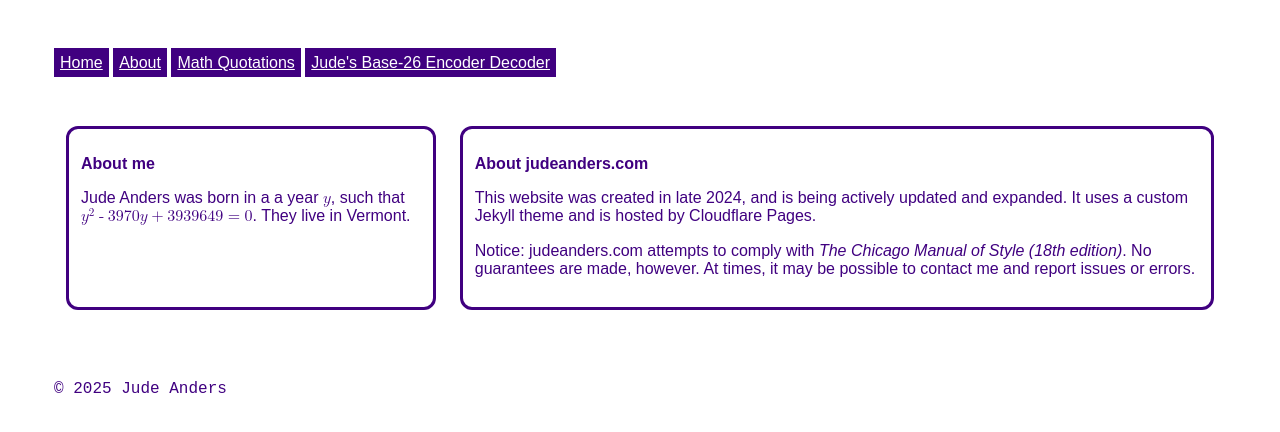
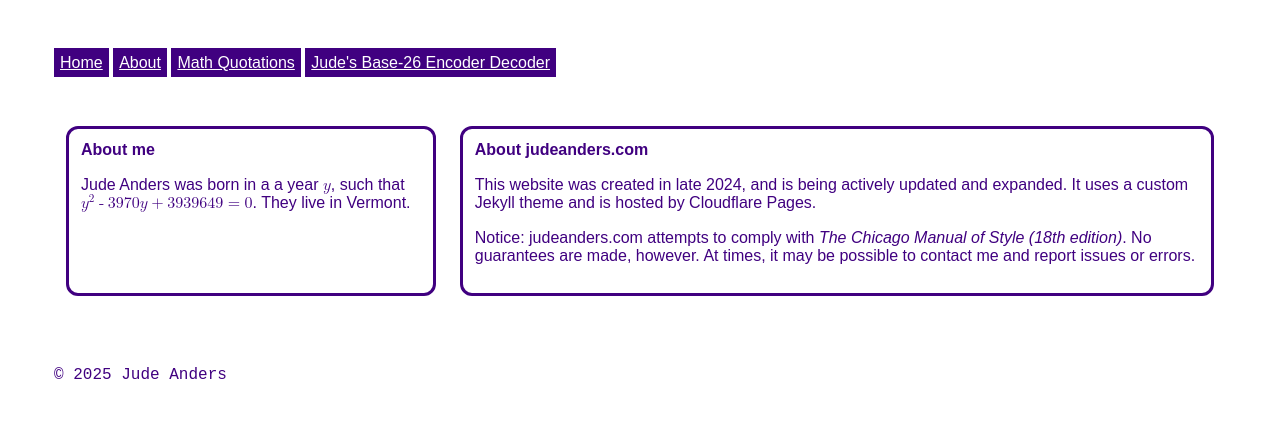
Before and after one commit to 1anderj/judeanders-website, a Jekyll site: the page built from about/index.html, in a window 1280 px wide. Shown: the top 432 px of the page. Built offline with Jekyll 4.4.1, drawn with Linux system fonts in a browser that asks for light colours; some web fonts are replaced.

Commit message:
spacing?

```diff
--- a/assets/styles/styles.css
+++ b/assets/styles/styles.css
@@ -36,6 +36,7 @@ h1 {
 }
 h2 {
   font-size: 1rem;
+  margin: 0;
 }
 
 #math-h2{
@@ -58,3 +59,7 @@ h2 {
   display: flex;
   flex-direction: row;
 }
+
+p~p{
+  margin: 6;
+}
```
